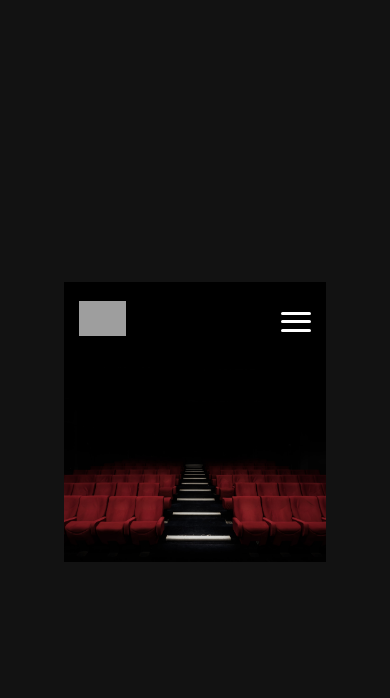
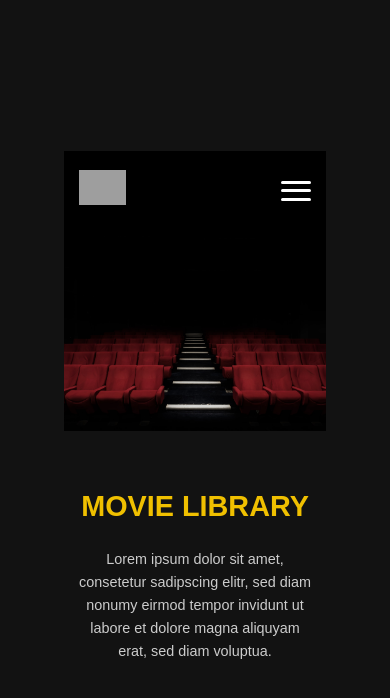
Before and after one commit to IT21355646/my-movie-app, a Vue app: page / in a window 390 px wide. Shown: the top 698 px of the page. Built offline with nearby package versions, Linux system fonts and the light colour scheme; grey boxes are pictures that could not be loaded.

Commit message:
Introduction card implementation

```diff
--- a/src/App.vue
+++ b/src/App.vue
@@ -2,20 +2,22 @@
   <div id="app">
     <AppHeader />
     <AppHero />
-    <main>
+    <AppIntroduction /> <main>
       </main>
   </div>
 </template>
 
 <script>
 import AppHeader from './components/Header.vue';
-import AppHero from './components/Hero.vue'; // Import the new Hero component
+import AppHero from './components/Hero.vue';
+import AppIntroduction from './components/Introduction.vue'; // Import the new component
 
 export default {
   name: 'App',
   components: {
     AppHeader,
-    AppHero, // Register the Hero component
+    AppHero,
+    AppIntroduction, // Register the component
   },
 };
 </script>
--- /dev/null
+++ b/src/components/Introduction.vue
@@ -0,0 +1,64 @@
+<template>
+  <section class="introduction-section">
+    <h2 class="section-title">MOVIE LIBRARY</h2>
+    <p class="intro-text">
+      Lorem ipsum dolor sit amet, consetetur sadipscing elitr, sed diam nonumy eirmod tempor invidunt ut labore et dolore magna aliquyam erat, sed diam voluptua.
+    </p>
+  </section>
+</template>
+
+<script>
+export default {
+  name: 'AppIntroduction',
+};
+</script>
+
+<style scoped>
+.introduction-section {
+  padding: 60px 20px; /* Adjust padding as per design */
+  text-align: center; /* Center align content if needed based on design */
+  max-width: 960px; /* Max width for content, adjust as needed */
+  margin: 0 auto; /* Center the section on larger screens */
+}
+
+.section-title {
+  font-size: 3em; /* Adjust font size as per design (e.g., Desktop.pdf) */
+  color: #F0C000; /* Example color, use your design's color */
+  margin-bottom: 20px;
+  font-weight: bold;
+  text-transform: uppercase; /* Match design if text is uppercase */
+}
+
+.intro-text {
+  font-size: 1.2em; /* Adjust font size as per design */
+  line-height: 1.6;
+  color: #ccc; /* Lighter color for text */
+  margin: 0 auto;
+  max-width: 700px; /* Max width for text block */
+}
+
+/* Responsive adjustments */
+@media (max-width: 768px) {
+  .introduction-section {
+    padding: 40px 15px;
+  }
+  .section-title {
+    font-size: 2.2em;
+  }
+  .intro-text {
+    font-size: 1em;
+  }
+}
+
+@media (max-width: 480px) {
+  .introduction-section {
+    padding: 30px 10px;
+  }
+  .section-title {
+    font-size: 1.8em;
+  }
+  .intro-text {
+    font-size: 0.9em;
+  }
+}
+</style>
```
